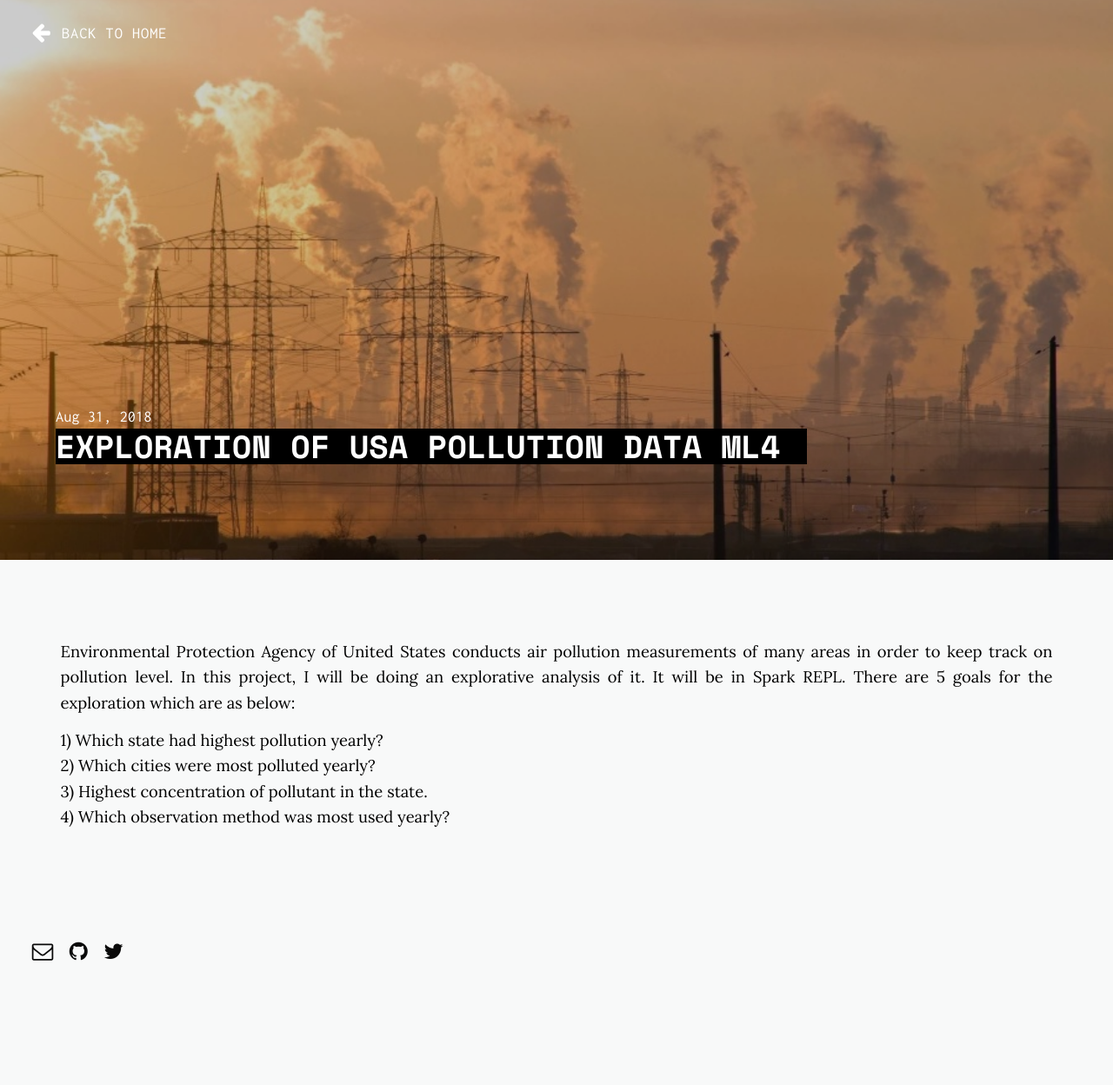
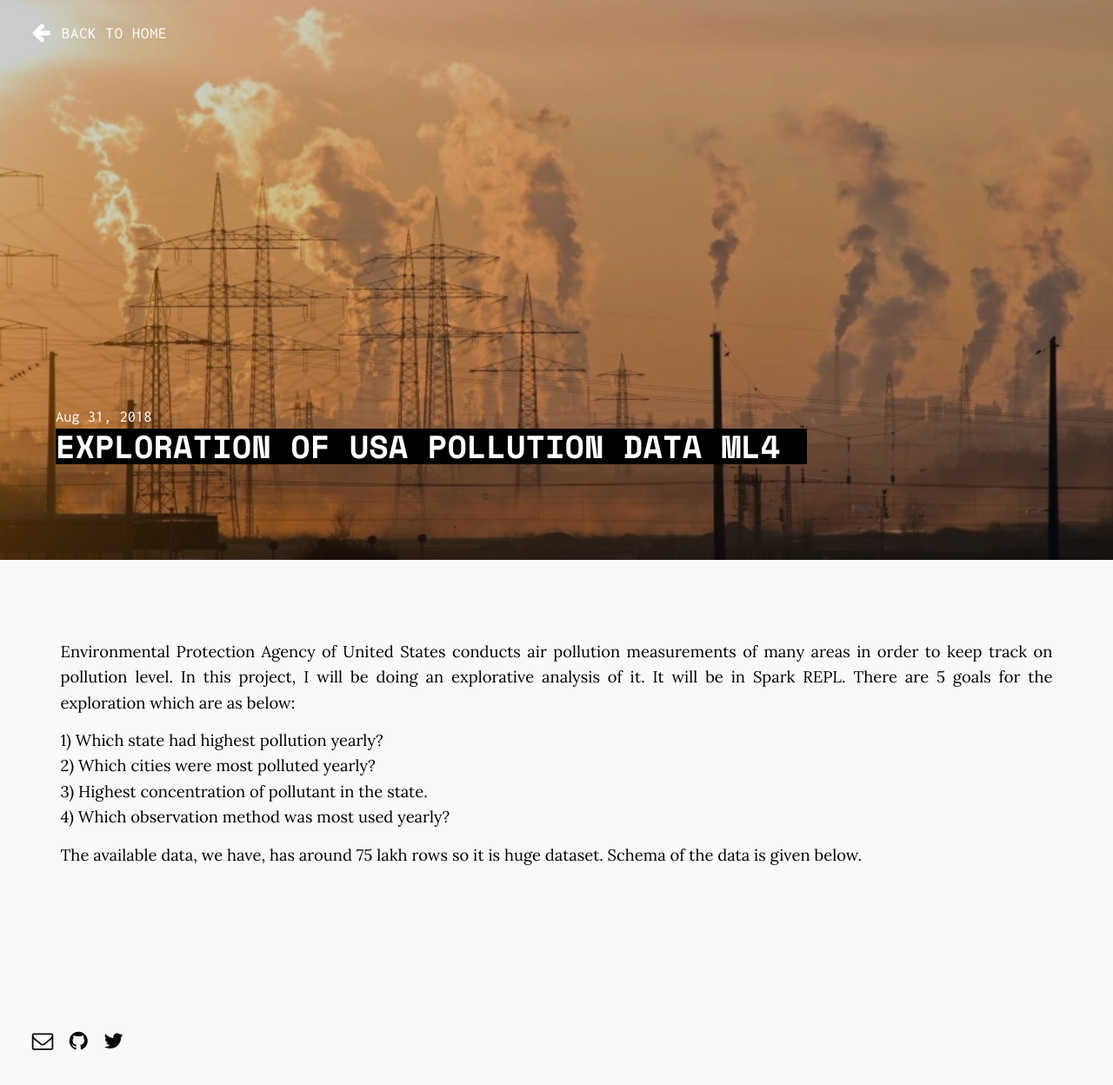
Before and after one commit to daftengineer/daftengineer.github.io, a Jekyll site: the page built from _posts/2018-08-31-exploration-of-us-pollution-data.markdown, in a window 1280 px wide. Shown: the whole page at 87% size. Built offline with Jekyll 4.4.1, drawn with Linux system fonts in a browser that asks for light colours; nearby versions of some CDN libraries; before the commit the page ends 1145 px from its top, so only the background shows below that.

Commit message:
Update 2018-08-31-exploration-of-us-pollution-data.markdown

```diff
--- a/_posts/2018-08-31-exploration-of-us-pollution-data.markdown
+++ b/_posts/2018-08-31-exploration-of-us-pollution-data.markdown
@@ -12,6 +12,8 @@ image-sm: https://daftengineer.github.io/media_assets/pollution.jpg
 <p>1) Which state had highest pollution yearly?<br />
    2) Which cities were most polluted yearly?<br />
    3) Highest concentration of pollutant in the state.<br />
-   4) Which observation method was most used yearly?<br />
+   4) Which observation method was most used yearly?<br /></p>
+   <p style="text-align:justify;">The available data, we have, has around 75 lakh rows so it is huge dataset. Schema of the data is given below.
+   <img />
 </p>
 </div>
```
